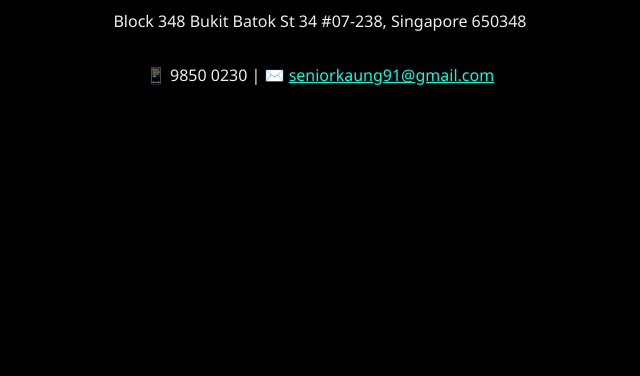
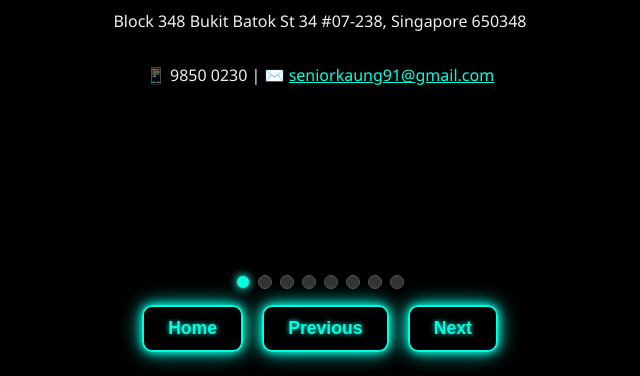
Before and after one commit to KaungMyatThu-77/mysite, a plain HTML site: page index.html in a window 1280 px wide. Shown: the part 424-800 px from the top of the page, without its empty margins (320-960 px from the left). Drawn offline with Linux system fonts and the light colour scheme.

Commit message:
Update index.html

```diff
--- a/index.html
+++ b/index.html
@@ -53,15 +53,45 @@
       color: #00ffe1;
     }
 
+    .footer {
+      position: fixed;
+      bottom: 1.5rem;
+      width: 100%;
+      display: flex;
+      flex-direction: column;
+      align-items: center;
+    }
+
+    .page-indicators {
+      display: flex;
+      justify-content: center;
+      gap: 0.5rem;
+      margin-bottom: 1rem;
+    }
+
+    .dot {
+      width: 12px;
+      height: 12px;
+      border-radius: 50%;
+      background-color: #333;
+      border: 1px solid #555;
+      transition: background-color 0.3s;
+    }
+
+    .dot.active {
+      background-color: #00ffe1;
+      box-shadow: 0 0 8px #00ffe1;
+    }
+
     .nav-buttons {
       display: flex;
       justify-content: center;
-      gap: 2rem;
-      margin: 2rem 0;
+      flex-wrap: wrap;
+      gap: 1.2rem;
     }
 
     button {
-      padding: 0.7rem 2rem;
+      padding: 0.7rem 1.5rem;
       font-size: 1.1rem;
       font-weight: bold;
       background-color: transparent;
@@ -71,6 +101,12 @@
       border-radius: 10px;
       animation: glowPulse 5s infinite ease-in-out;
       text-shadow: 0 0 5px #00ffe1;
+      transition: background 0.3s, transform 0.2s;
+    }
+
+    button:hover {
+      background-color: rgba(0, 255, 225, 0.1);
+      transform: scale(1.05);
     }
 
     @keyframes glowPulse {
@@ -99,26 +135,6 @@
         color: #00ffe1;
         box-shadow: 0 0 8px #00ffe1, 0 0 20px #00ffe1;
       }
-    }
-
-    .page-indicators {
-      display: flex;
-      justify-content: center;
-      gap: 0.5rem;
-      margin-bottom: 1rem;
-    }
-
-    .dot {
-      width: 12px;
-      height: 12px;
-      border-radius: 50%;
-      background-color: #444;
-      transition: background-color 0.3s;
-    }
-
-    .dot.active {
-      background-color: #00ffe1;
-      box-shadow: 0 0 8px #00ffe1;
     }
   </style>
 </head>
@@ -181,13 +197,13 @@
     </ul>
   </div>
 
-    <div class="section">
+  <div class="section">
     <h2>Skills</h2>
     <ul>
-      <li>Networking, cloud platforms, scriptings</li>
+      <li>Networking, cloud platforms, scripting</li>
       <li>Windows Server, UNIX, macOS</li>
-      <li>Office, Adobe, Visual Studio, FTP tools, Oracle Apex</li>
-      <li>Programming: C, C#, Python, JS</li>
+      <li>Office, Adobe, Visual Studio, FTP tools</li>
+      <li>Programming: C, C#, Python</li>
     </ul>
   </div>
 
@@ -201,14 +217,15 @@
     <p><a href="mailto:Xiaoli.WU@globalfoundries.com">Xiaoli.WU@globalfoundries.com</a></p>
   </div>
 
-  <!-- NAVIGATION BUTTONS -->
-  <div class="nav-buttons">
-    <button onclick="prevSection()">Previous</button>
-    <button onclick="nextSection()">Next</button>
+  <!-- FOOTER: NAVIGATION + DOTS -->
+  <div class="footer">
+    <div class="page-indicators" id="dots"></div>
+    <div class="nav-buttons">
+      <button onclick="goHome()">Home</button>
+      <button onclick="prevSection()">Previous</button>
+      <button onclick="nextSection()">Next</button>
+    </div>
   </div>
-
-  <!-- PAGE INDICATORS -->
-  <div class="page-indicators" id="dots"></div>
 
   <script>
     const sections = document.querySelectorAll('.section');
@@ -246,10 +263,16 @@
       }
     }
 
+    function goHome() {
+      currentIndex = 0;
+      showSection(currentIndex);
+    }
+
     // Keyboard navigation
     document.addEventListener('keydown', (e) => {
       if (e.key === 'ArrowRight') nextSection();
       if (e.key === 'ArrowLeft') prevSection();
+      if (e.key === 'Home') goHome();
     });
   </script>
 </body>
```
